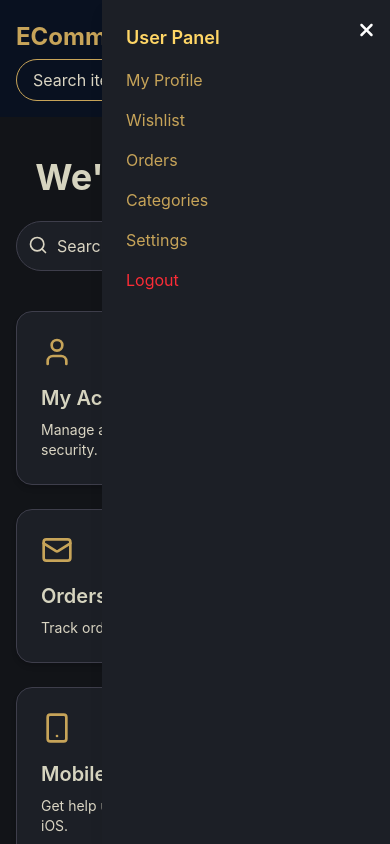
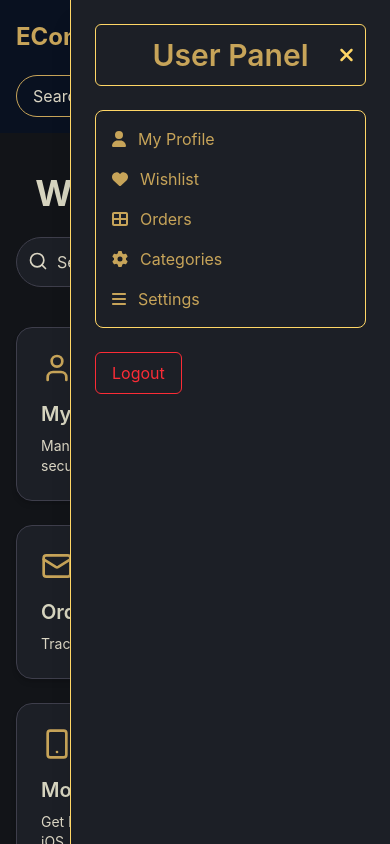
Before and after one commit to prince-sunsara/ECommerce-Frontend, a React (Vite) app: page /help-center in a window 390 px wide. Both pictures are taken after a click on the icon 365 px from the left and 37 px from the top of the page. Shown: the top 844 px of the page. Built offline with nearby package versions, Linux system fonts and the light colour scheme.

Commit message:
Navbar and Error Page Style Changed By Mitesh!

```diff
--- a/src/layouts/Navbar.jsx
+++ b/src/layouts/Navbar.jsx
@@ -7,13 +7,27 @@ import {
   faUser,
   faXmark,
   faStore,
+  faHeart,
+  faThLarge,
+  faCog,
+  faBars,
 } from "@fortawesome/free-solid-svg-icons";
 
 const Navbar = () => {
   const [userDrawerOpen, setUserDrawerOpen] = useState(false);
-  const [isLoggedIn, setIsLoggedIn] = useState(true); // simulate login
+  const [animateDrawer, setAnimateDrawer] = useState(false);
+  const [isLoggedIn, setIsLoggedIn] = useState(true); // Simulated login state
 
-  // Close user drawer on outside click
+  // Animate drawer open/close
+  useEffect(() => {
+    if (userDrawerOpen) {
+      setTimeout(() => setAnimateDrawer(true), 10); // trigger enter animation
+    } else {
+      setAnimateDrawer(false);
+    }
+  }, [userDrawerOpen]);
+
+  // Close on outside click
   useEffect(() => {
     const handleClickOutside = (e) => {
       if (
@@ -21,17 +35,22 @@ const Navbar = () => {
         !e.target.closest(".user-drawer") &&
         !e.target.closest(".fa-user")
       ) {
-        setUserDrawerOpen(false);
+        handleDrawerClose();
       }
     };
     document.addEventListener("mousedown", handleClickOutside);
     return () => document.removeEventListener("mousedown", handleClickOutside);
   }, [userDrawerOpen]);
 
+  // Handle close with animation delay
+  const handleDrawerClose = () => {
+    setAnimateDrawer(false);
+    setTimeout(() => setUserDrawerOpen(false), 1000); // match transition duration
+  };
+
   return (
     <nav className="bg-[var(--primary-bg)] text-[var(--primary-color)] px-4 py-4 shadow-md">
       <div className="mx-auto w-full max-w-screen-xl flex items-center justify-between gap-4">
-        {/* Left: Logo */}
         <Link
           to="/"
           className="text-2xl font-bold text-[var(--primary-color)] whitespace-nowrap"
@@ -39,7 +58,7 @@ const Navbar = () => {
           ECommerce
         </Link>
 
-        {/* Search bar (for medium and above) */}
+        {/* Search Bar (desktop only) */}
         <div className="hidden md:flex flex-1 justify-center">
           <div className="flex items-center border border-[var(--primary-color)] rounded-full px-4 py-2 w-full max-w-lg">
             <input
@@ -54,12 +73,12 @@ const Navbar = () => {
           </div>
         </div>
 
-        {/* Right: Icons */}
+        {/* Right Icons */}
         <div className="flex items-center gap-5">
           <Link to="/user-cart" className="relative">
             <FontAwesomeIcon
               icon={faCartShopping}
-              className="text-xl text-[var(--primary-color)] hover:text-[var(--link-hover)] transition"
+              className="text-xl hover:text-[var(--link-hover)]"
             />
             <span className="absolute -top-2 -right-2 bg-[var(--highlight-color)] text-[var(--button-text-color)] text-xs px-1.5 rounded-full">
               0
@@ -72,7 +91,7 @@ const Navbar = () => {
           >
             <FontAwesomeIcon
               icon={faStore}
-              className="text-xl text-[var(--primary-color)] hover:text-[var(--link-hover)] transition mr-2"
+              className="text-xl hover:text-[var(--link-hover)] transition mr-2"
             />
             Become a Seller
           </Link>
@@ -85,8 +104,8 @@ const Navbar = () => {
         </div>
       </div>
 
-      {/* Mobile Search bar (visible only below md) */}
-      <div className="md:hidden">
+      {/* Mobile search bar */}
+      <div className="md:hidden mt-4">
         <div className="flex items-center border border-[var(--primary-color)] rounded-full px-4 py-2">
           <input
             type="text"
@@ -100,73 +119,73 @@ const Navbar = () => {
         </div>
       </div>
 
-      {/* Side Drawer for User Options */}
+      {/* Side Drawer */}
       {userDrawerOpen && (
-        <div className="fixed top-0 right-0 h-full w-72 bg-[var(--input-bg)] shadow-lg z-50 p-6 transition-all duration-300 ease-in-out user-drawer">
-          <button
-            className="absolute top-4 right-4 text-white text-xl"
-            onClick={() => setUserDrawerOpen(false)}
-          >
-            <FontAwesomeIcon icon={faXmark} />
-          </button>
+        <div
+          className={`fixed top-0 right-0 h-full w-80 bg-[var(--input-bg)] text-[var(--primary-color)] z-50 p-6 user-drawer border-l border-[var(--highlight-color)] shadow-xl transition-transform duration-1000 ${
+            animateDrawer ? "translate-x-0" : "translate-x-full"
+          }`}
+        >
+          {/* Header */}
+          <div className="relative mb-6">
+            <h3 className="text-3xl font-semibold border border-[var(--highlight-color)] rounded-md py-3 text-center">
+              User Panel
+            </h3>
+            <button
+              className="absolute top-1/2 -translate-y-1/2 right-3 text-[var(--highlight-color)] text-xl cursor-pointer"
+              onClick={handleDrawerClose}
+            >
+              <FontAwesomeIcon icon={faXmark} />
+            </button>
+          </div>
 
-          <h3 className="text-lg font-semibold mb-4 text-[var(--highlight-color)]">
-            User Panel
-          </h3>
+          {/* Content */}
+          {isLoggedIn ? (
+            <>
+              <div className="flex flex-col gap-4 border border-[var(--highlight-color)] rounded-lg p-4">
+                <Link to="/profile" className="flex items-center gap-3 hover:text-[var(--highlight-color)]">
+                  <FontAwesomeIcon icon={faUser} />
+                  <span>My Profile</span>
+                </Link>
+                <Link to="/wishlist" className="flex items-center gap-3 hover:text-[var(--highlight-color)]">
+                  <FontAwesomeIcon icon={faHeart} />
+                  <span>Wishlist</span>
+                </Link>
+                <Link to="/orders" className="flex items-center gap-3 hover:text-[var(--highlight-color)]">
+                  <FontAwesomeIcon icon={faThLarge} />
+                  <span>Orders</span>
+                </Link>
+                <Link to="/categories" className="flex items-center gap-3 hover:text-[var(--highlight-color)]">
+                  <FontAwesomeIcon icon={faCog} />
+                  <span>Categories</span>
+                </Link>
+                <Link to="/settings" className="flex items-center gap-3 hover:text-[var(--highlight-color)]">
+                  <FontAwesomeIcon icon={faBars} />
+                  <span>Settings</span>
+                </Link>
+              </div>
 
-          {!isLoggedIn ? (
-            <div className="space-y-4">
+              <button
+                onClick={() => setIsLoggedIn(false)}
+                className="mt-6 border border-red-500 text-red-500 hover:text-white hover:bg-red-500 rounded-md px-4 py-2 transition-all cursor-pointer"
+              >
+                Logout
+              </button>
+            </>
+          ) : (
+            <div className="border border-[var(--highlight-color)] rounded-lg p-4 flex flex-col gap-4">
               <Link
-                to="/signup"
-                className="block hover:text-[var(--highlight-color)]"
+                to="/user-login"
+                className="text-center border border-[var(--highlight-color)] text-[var(--highlight-color)] rounded-md px-4 py-2 transition-all duration-300 hover:bg-[var(--highlight-color)] hover:text-black"
               >
                 Sign Up
               </Link>
               <Link
-                to="/login"
-                className="block hover:text-[var(--highlight-color)]"
+                to="/user-sign-up"
+                className="text-center border border-[var(--highlight-color)] text-[var(--highlight-color)] rounded-md px-4 py-2 transition-all duration-300 hover:bg-[var(--highlight-color)] hover:text-black"
               >
                 Login
               </Link>
-            </div>
-          ) : (
-            <div className="space-y-4">
-              <Link
-                to="/profile"
-                className="block hover:text-[var(--highlight-color)]"
-              >
-                My Profile
-              </Link>
-              <Link
-                to="/wishlist"
-                className="block hover:text-[var(--highlight-color)]"
-              >
-                Wishlist
-              </Link>
-              <Link
-                to="/orders"
-                className="block hover:text-[var(--highlight-color)]"
-              >
-                Orders
-              </Link>
-              <Link
-                to="/categories"
-                className="block hover:text-[var(--highlight-color)]"
-              >
-                Categories
-              </Link>
-              <Link
-                to="/settings"
-                className="block hover:text-[var(--highlight-color)]"
-              >
-                Settings
-              </Link>
-              <button
-                onClick={() => setIsLoggedIn(false)}
-                className="text-red-500 hover:text-red-600"
-              >
-                Logout
-              </button>
             </div>
           )}
         </div>
--- a/src/pages/About/Team.jsx
+++ /dev/null
@@ -1,5 +0,0 @@
-const Team = () => {
-  return <div className="text-red">Team</div>;
-};
-
-export default Team;
--- a/src/pages/Error.jsx
+++ b/src/pages/Error.jsx
@@ -3,7 +3,7 @@ import { Link } from "react-router-dom";
 
 export default function Anime404() {
   return (
-    <div className="min-h-screen flex flex-col items-center justify-center bg-[#1a172eff] text-white px-4">
+    <div className="min-h-screen flex flex-col items-center justify-center bg-[var(--primary-bg)] text-[var(--text-light)] px-4">
       {/* Cute Anime Illustration */}
       <img
         src="/images/error/404.png"
@@ -12,10 +12,10 @@ export default function Anime404() {
       />
 
       {/* Hero */}
-      <h1 className="text-5xl sm:text-8xl font-extrabold mb-6 animate-pulse">
+      <h1 className="text-5xl sm:text-8xl font-extrabold mb-6 animate-pulse text-[var(--highlight-color)]">
         404 Error
       </h1>
-      <p className="text-xl sm:text-2xl mb-12 text-center">
+      <p className="text-xl sm:text-2xl mb-12 text-center text-[var(--text-dark-light)]">
         Oops! We can't find this page.
       </p>
 
@@ -23,7 +23,7 @@ export default function Anime404() {
       <div className="flex gap-4">
         <Link
           to="/"
-          className="flex gap-2 bg-[#7d5fff] border-[#7d5fff] text-[#3d3c50] px-6 py-3 rounded-4xl text-xl items-center font-bold hover:border hover:text-[#7d5fff] hover:bg-transparent"
+          className="flex gap-2 bg-[var(--highlight-color)] border border-[var(--highlight-color)] text-[var(--button-text-color)] px-6 py-3 rounded-3xl text-xl items-center font-bold hover:text-[var(--highlight-color)] hover:bg-transparent hover:border-[var(--highlight-color)] transition"
         >
           <ChevronLeftCircle /> Go to Home Page
         </Link>
```
